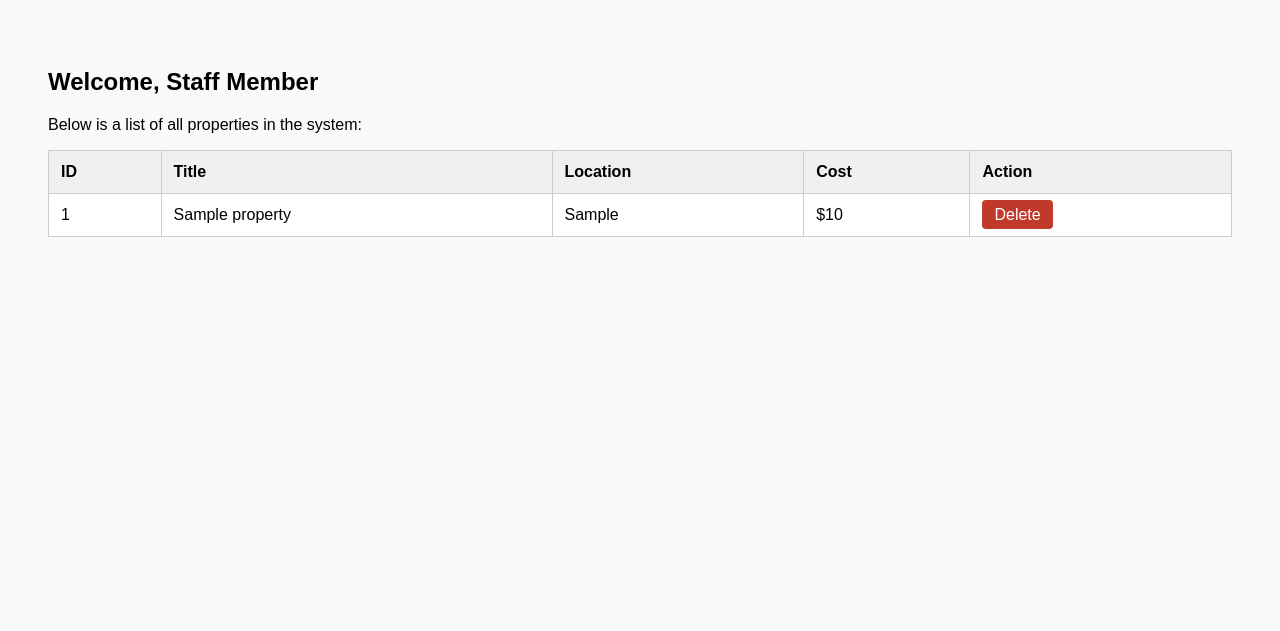
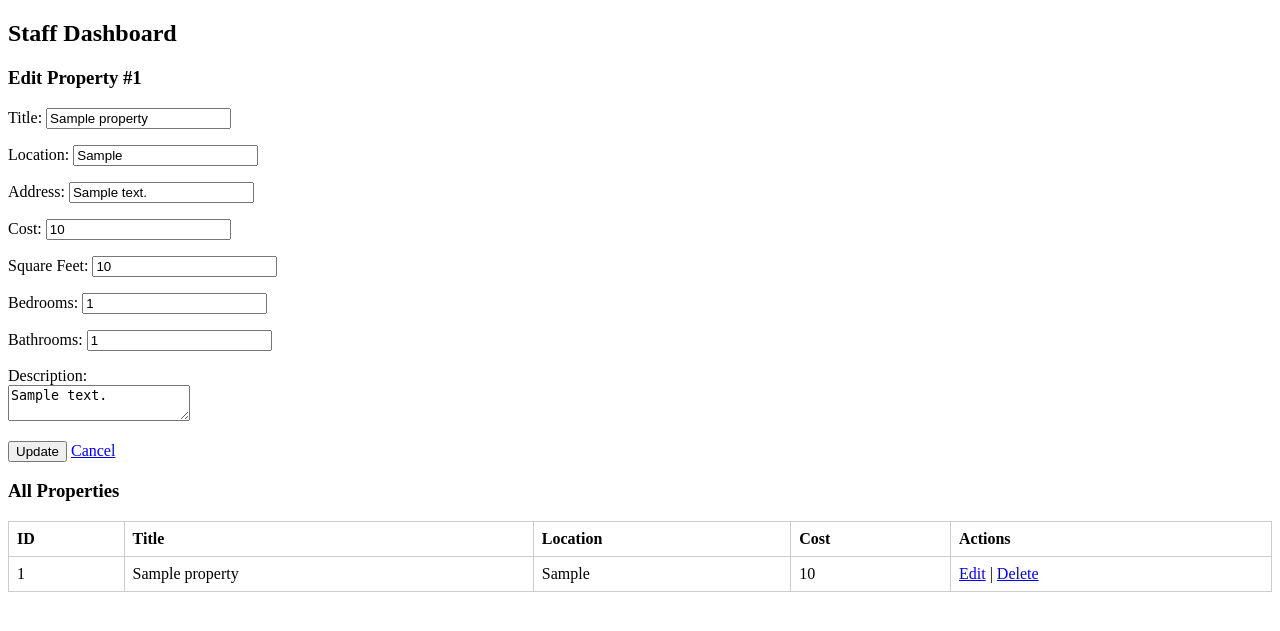
Before and after one commit to agon-sh/final-project-web-mobile-II, a PHP site: page /staff_dashboard.php?edit_id=1 in a window 1280 px wide. Shown: the top 631 px of the page. Run offline with PHP 8.4, Linux system fonts and the light colour scheme; the visitor is signed in with stand-in values (Sample User, id 1); tables that the repository leaves empty hold one stand-in row (values such as "Sample post").

Commit message:
Added edit feature to staff_dashboard

```diff
--- a/buy.php
+++ b/buy.php
@@ -187,3 +187,4 @@ include('header.php');
     </form>
 </body>
 </html>
+<!-- Made by Agon Surdulli, I declare no AI or other similar services was used to make my code -->
--- a/staff_dashboard.php
+++ b/staff_dashboard.php
@@ -1,94 +1,120 @@
+<?php
+session_start();
+
+// Only staff can access
+if (!isset($_SESSION['role']) || $_SESSION['role'] !== 'staff') {
+    header('Location: login.php');
+    exit;
+}
+
+// Connect to DB
+$conn = mysqli_connect('localhost', 'root', '', 'empire_living')
+    or die('Connection error');
+
+// Delete property
+if (isset($_GET['delete_id'])) {
+    $del = intval($_GET['delete_id']);
+    mysqli_query($conn, "DELETE FROM property WHERE property_id = $del");
+    header('Location: staff_dashboard.php');
+    exit;
+}
+
+// Update property
+if (isset($_POST['update'])) {
+    $id           = intval($_POST['property_id']);
+    $title        = $_POST['title'];
+    $location     = $_POST['location'];
+    $address      = $_POST['address'];
+    $cost         = intval($_POST['cost']);
+    $sqft         = intval($_POST['square_feet']);
+    $bedrooms     = intval($_POST['bedrooms']);
+    $bathrooms    = intval($_POST['bathrooms']);
+    $description  = $_POST['description'];
+
+    $sql = "UPDATE property SET
+        title = '$title',
+        location = '$location',
+        address = '$address',
+        cost = $cost,
+        square_feet = $sqft,
+        bedrooms = $bedrooms,
+        bathrooms = $bathrooms,
+        description = '$description'
+      WHERE property_id = $id";
+    mysqli_query($conn, $sql);
+    header('Location: staff_dashboard.php');
+    exit;
+}
+
+// Fetch edit record if requested
+$edit = null;
+if (isset($_GET['edit_id'])) {
+    $e = intval($_GET['edit_id']);
+    $res = mysqli_query($conn, "SELECT * FROM property WHERE property_id = $e");
+    $edit = mysqli_fetch_assoc($res);
+}
+
+// Fetch all properties
+$all = mysqli_query($conn, "SELECT property_id, title, location, cost FROM property");
+?>
+
 <!DOCTYPE html>
 <html lang="en">
 <head>
     <meta charset="UTF-8">
-    <meta name="viewport" content="width=device-width, initial-scale=1.0">
     <title>Staff Dashboard</title>
     <style>
-        body {
-            font-family: Arial, sans-serif;
-            padding: 40px;
-            background-color: #f9f9f9;
-        }
-
-        table {
-            width: 100%;
-            border-collapse: collapse;
-            background-color: white;
-        }
-
-        th, td {
-            padding: 12px;
-            border: 1px solid #ccc;
-            text-align: left;
-        }
-
-        th {
-            background-color: #f0f0f0;
-        }
-
-        a.button {
-            color: white;
-            background-color: #c0392b;
-            padding: 6px 12px;
-            text-decoration: none;
-            border-radius: 4px;
-        }
-
-        a.button:hover {
-            background-color: #e74c3c;
-        }
+        table { border-collapse: collapse; width: 100%; }
+        th, td { border: 1px solid #ccc; padding: 8px; text-align: left; }
     </style>
 </head>
 <body>
-<?php
-session_start();
+    <h2>Staff Dashboard</h2>
 
-// Check if the user is a staff member
-if (!isset($_SESSION['role']) || $_SESSION['role'] != 'staff') {
-    header("Location: login.php");
-    exit();
-}
+    <?php if ($edit): ?>
+        <h3>Edit Property #<?php echo $edit['property_id']; ?></h3>
+        <form method="post">
+            <input type="hidden" name="property_id" value="<?php echo $edit['property_id']; ?>">
+            <p>Title: <input type="text" name="title" value="<?php echo $edit['title']; ?>"></p>
+            <p>Location: <input type="text" name="location" value="<?php echo $edit['location']; ?>"></p>
+            <p>Address: <input type="text" name="address" value="<?php echo $edit['address']; ?>"></p>
+            <p>Cost: <input type="number" name="cost" value="<?php echo $edit['cost']; ?>"></p>
+            <p>Square Feet: <input type="number" name="square_feet" value="<?php echo $edit['square_feet']; ?>"></p>
+            <p>Bedrooms: <input type="number" name="bedrooms" value="<?php echo $edit['bedrooms']; ?>"></p>
+            <p>Bathrooms: <input type="number" name="bathrooms" value="<?php echo $edit['bathrooms']; ?>"></p>
+            <p>Description:<br>
+               <textarea name="description"><?php echo $edit['description']; ?></textarea>
+            </p>
+            <p>
+                <input type="submit" name="update" value="Update">
+                <a href="staff_dashboard.php">Cancel</a>
+            </p>
+        </form>
+    <?php endif; ?>
 
-$conn = mysqli_connect("localhost", "root", "", "empire_living");
-
-if (!$conn) {
-    die("Connection failed: " . mysqli_connect_error());
-}
-
-// Optional: Handle delete request
-if (isset($_GET['delete_id'])) {
-    $delete_id = intval($_GET['delete_id']);
-    mysqli_query($conn, "DELETE FROM property WHERE property_id = $delete_id");
-    header("Location: staff_dashboard.php");
-    exit();
-}
-
-// Get all properties
-$result = mysqli_query($conn, "SELECT property_id, title, location, cost FROM property");
-?>
-    <h2>Welcome, Staff Member</h2>
-<p>Below is a list of all properties in the system:</p>
-
+    <h3>All Properties</h3>
     <table>
         <tr>
             <th>ID</th>
             <th>Title</th>
             <th>Location</th>
             <th>Cost</th>
-        <th>Action</th>
+            <th>Actions</th>
         </tr>
-
-    <?php while ($row = mysqli_fetch_assoc($result)): ?>
+        <?php while ($row = mysqli_fetch_assoc($all)): ?>
         <tr>
             <td><?php echo $row['property_id']; ?></td>
-            <td><?php echo htmlspecialchars($row['title']); ?></td>
-            <td><?php echo htmlspecialchars($row['location']); ?></td>
-            <td>$<?php echo number_format($row['cost']); ?></td>
-            <td><a class="button" href="staff_dashboard.php?delete_id=<?php echo $row['property_id']; ?>" onclick="return confirm('Are you sure?')">Delete</a></td>
+            <td><?php echo $row['title']; ?></td>
+            <td><?php echo $row['location']; ?></td>
+            <td><?php echo $row['cost']; ?></td>
+            <td>
+                <a href="?edit_id=<?php echo $row['property_id']; ?>">Edit</a> |
+                <a href="?delete_id=<?php echo $row['property_id']; ?>" onclick="return confirm('Delete?')">Delete</a>
+            </td>
         </tr>
         <?php endwhile; ?>
     </table>
 </body>
 </html>
+
 <!--Made by: Dion Hajrullahu. I declare that this code is written by me and not by ai or any other software service mentioned in the guidelines.-->
```
Lines whose indentation alone changed are shown as unchanged.
